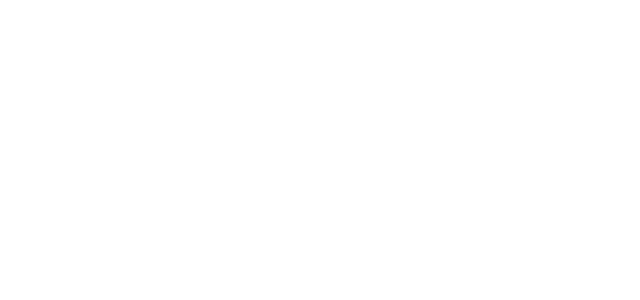
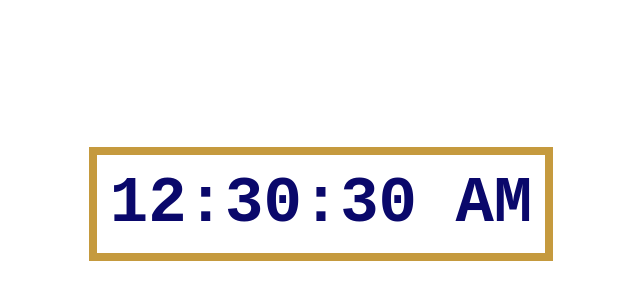
Before and after one commit to danielkuang7/theclock-app, a React (Create React App) app in the folder theclock-app/: page / in a window 1280 px wide. Shown: the part 196-496 px from the top of the page, without its empty margins (319-959 px from the left). Built offline with nearby package versions, Linux system fonts and the light colour scheme.

Commit message:
added styling

```diff
--- a/theclock-app/src/App.css
+++ b/theclock-app/src/App.css
@@ -17,3 +17,12 @@
   margin: auto;
   border: 0.5em rgb(197, 154, 62) solid;
 }
+
+.clock{
+  color: rgb(10, 8, 107);
+  font-family: 'Roboto Mono', monospace;
+  font-size: 4em;
+  font-weight: 900;
+  margin: 0;
+  padding: 0.2em;
+}
--- a/theclock-app/src/App.js
+++ b/theclock-app/src/App.js
@@ -1,4 +1,5 @@
 import React, { Component } from 'react';
+import './App.css';
 
 class App extends Component {
   constructor(){
@@ -11,7 +12,7 @@
 
   currentTime = () => {
     this.setState(() => {
-      this.setState({time:new Date().toLocaleTimeString})
+      this.setState({time:new Date().toLocaleTimeString()})
     })
   }
 
@@ -25,7 +26,10 @@
     return(
       <div className="App">
       <div className="clock-container">
-      <h1 className="clock"></h1>
+      <h1 className="clock">
+      {this.state.time}
+      </h1>
+
       </div>
       </div>
     )
```
